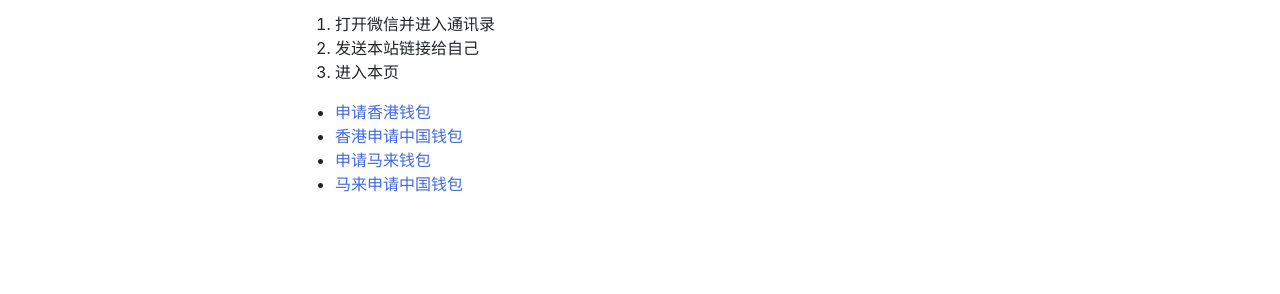
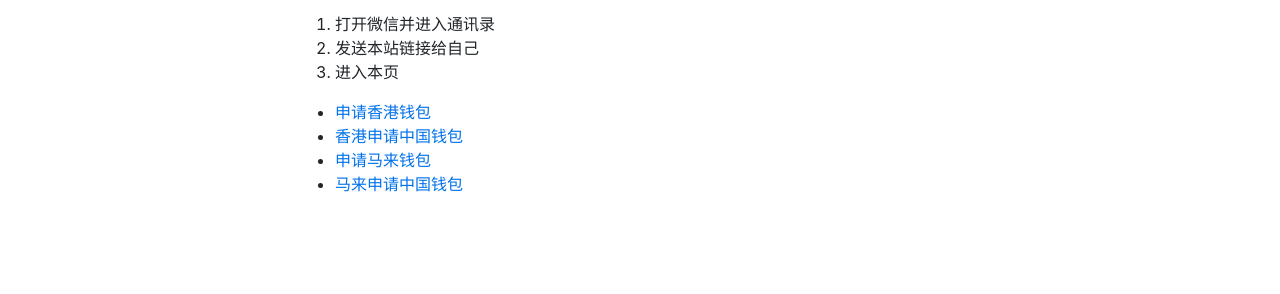
Before and after one commit to MCSMDS/iTutorials2, a Jekyll site: the page built from _tutorials/rna/weixin.md, in a window 1280 px wide. Shown: the part 212-506 px from the top of the page. Built offline with Jekyll 4.4.1, drawn with Linux system fonts in a browser that asks for light colours.

Commit message:
Update typography.scss

```diff
--- a/_sass/typography.scss
+++ b/_sass/typography.scss
@@ -1,9 +1,9 @@
 a {
-  color: #4169E1
+  color: #0071eb;
 }
 
 .navbar-dark .navbar-nav .nav-link {
-  color: rgba(255, 255, 255, .55);
+  color: rgba(255, 255, 255, .53);
 }
 
 /*
```
